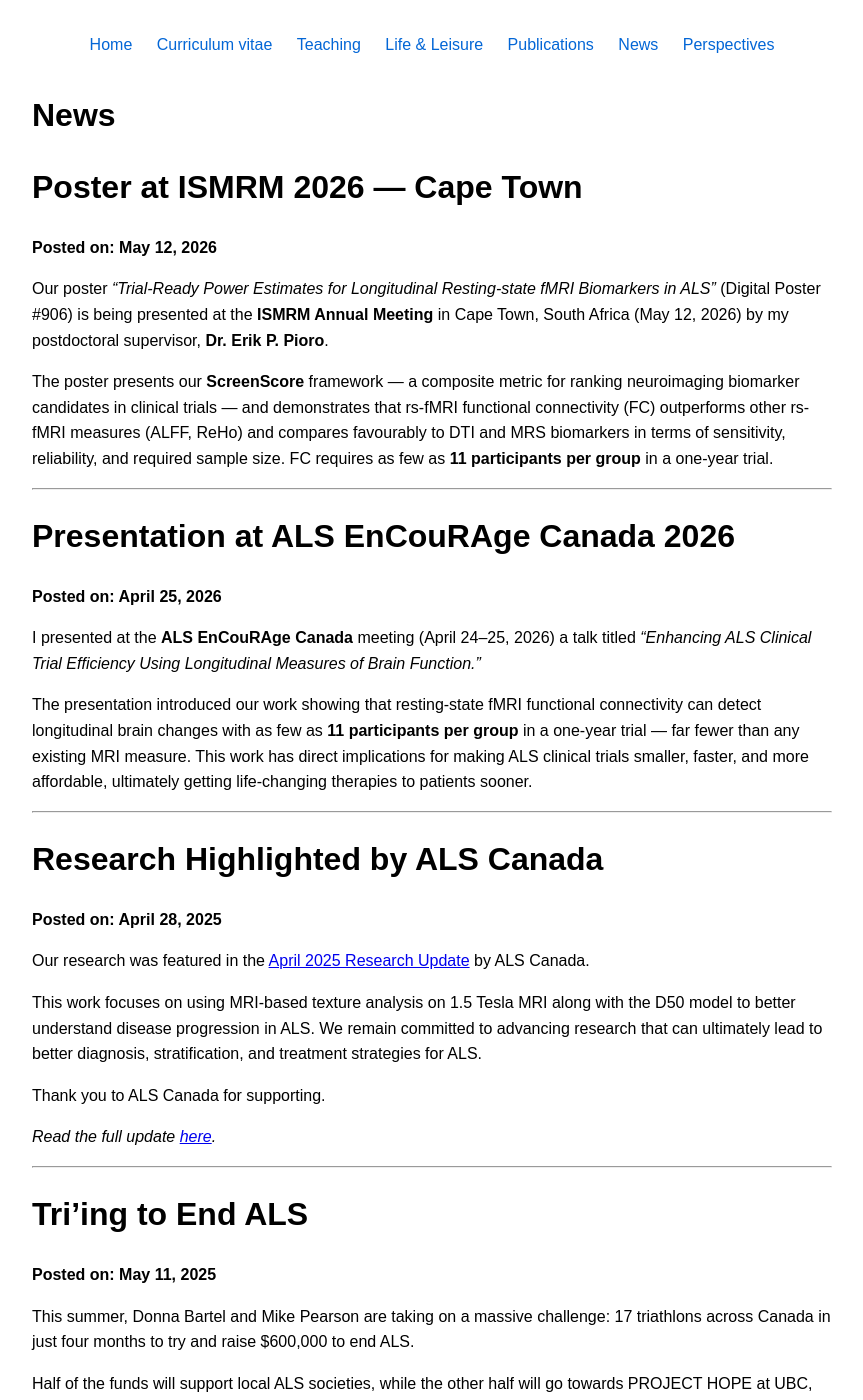
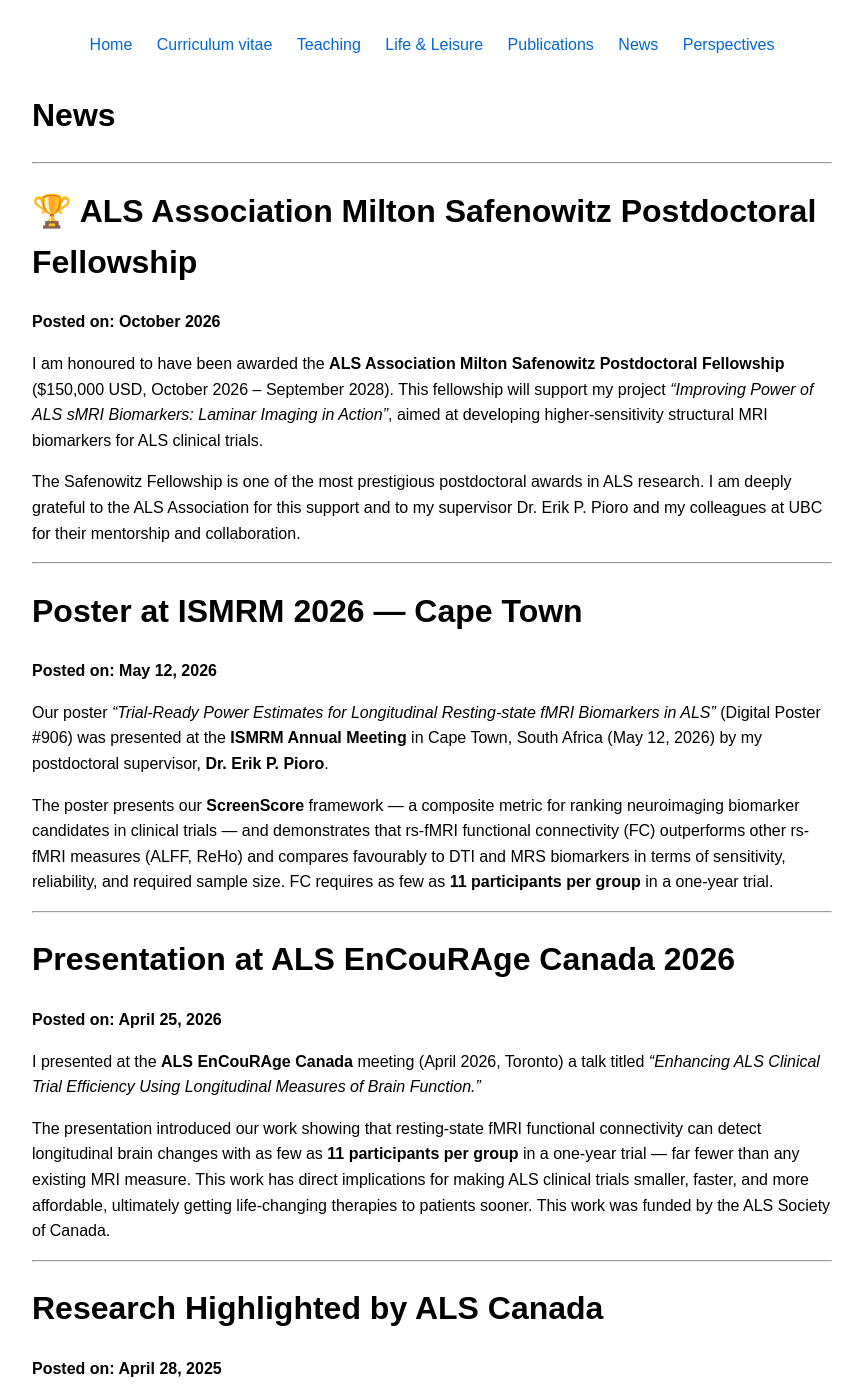
Before and after one commit to Pedram-Parnianpour/pedram-parnianpour.github.io, a Jekyll site: the page built from News.md, in a window 1280 px wide and 1400 px high. Shown: the whole window, without its empty margins (208-1071 px from the left). Built offline with Jekyll 4.4.1, drawn with Linux system fonts in a browser that asks for light colours; some of the changed text lies outside the part shown.

Commit message:
Add Safenowitz Fellowship news post, fix EnCouRAge location to Toronto

```diff
--- a/News.md
+++ b/News.md
@@ -5,11 +5,23 @@ title: News
 
 # News
 
+---
+
+# 🏆 ALS Association Milton Safenowitz Postdoctoral Fellowship
+
+**Posted on: October 2026**
+
+I am honoured to have been awarded the **ALS Association Milton Safenowitz Postdoctoral Fellowship** ($150,000 USD, October 2026 – September 2028). This fellowship will support my project *"Improving Power of ALS sMRI Biomarkers: Laminar Imaging in Action"*, aimed at developing higher-sensitivity structural MRI biomarkers for ALS clinical trials.
+
+The Safenowitz Fellowship is one of the most prestigious postdoctoral awards in ALS research. I am deeply grateful to the ALS Association for this support and to my supervisor Dr. Erik P. Pioro and my colleagues at UBC for their mentorship and collaboration.
+
+---
+
 # Poster at ISMRM 2026 — Cape Town
 
 **Posted on: May 12, 2026**
 
-Our poster *"Trial-Ready Power Estimates for Longitudinal Resting-state fMRI Biomarkers in ALS"* (Digital Poster #906) is being presented at the **ISMRM Annual Meeting** in Cape Town, South Africa (May 12, 2026) by my postdoctoral supervisor, **Dr. Erik P. Pioro**.
+Our poster *"Trial-Ready Power Estimates for Longitudinal Resting-state fMRI Biomarkers in ALS"* (Digital Poster #906) was presented at the **ISMRM Annual Meeting** in Cape Town, South Africa (May 12, 2026) by my postdoctoral supervisor, **Dr. Erik P. Pioro**.
 
 The poster presents our **ScreenScore** framework — a composite metric for ranking neuroimaging biomarker candidates in clinical trials — and demonstrates that rs-fMRI functional connectivity (FC) outperforms other rs-fMRI measures (ALFF, ReHo) and compares favourably to DTI and MRS biomarkers in terms of sensitivity, reliability, and required sample size. FC requires as few as **11 participants per group** in a one-year trial.
 
@@ -19,9 +31,9 @@ The poster presents our **ScreenScore** framework — a composite metric for ran
 
 **Posted on: April 25, 2026**
 
-I presented at the **ALS EnCouRAge Canada** meeting (April 24–25, 2026) a talk titled *"Enhancing ALS Clinical Trial Efficiency Using Longitudinal Measures of Brain Function."*
+I presented at the **ALS EnCouRAge Canada** meeting (April 2026, Toronto) a talk titled *"Enhancing ALS Clinical Trial Efficiency Using Longitudinal Measures of Brain Function."*
 
-The presentation introduced our work showing that resting-state fMRI functional connectivity can detect longitudinal brain changes with as few as **11 participants per group** in a one-year trial — far fewer than any existing MRI measure. This work has direct implications for making ALS clinical trials smaller, faster, and more affordable, ultimately getting life-changing therapies to patients sooner.
+The presentation introduced our work showing that resting-state fMRI functional connectivity can detect longitudinal brain changes with as few as **11 participants per group** in a one-year trial — far fewer than any existing MRI measure. This work has direct implications for making ALS clinical trials smaller, faster, and more affordable, ultimately getting life-changing therapies to patients sooner. This work was funded by the ALS Society of Canada.
 
 ---
 
@@ -32,8 +44,6 @@ The presentation introduced our work showing that resting-state fMRI functional
 Our research was featured in the [April 2025 Research Update](https://als.ca/news/research-update-april-2025/) by ALS Canada.
 
 This work focuses on using MRI-based texture analysis on 1.5 Tesla MRI along with the D50 model to better understand disease progression in ALS. We remain committed to advancing research that can ultimately lead to better diagnosis, stratification, and treatment strategies for ALS.
-
-Thank you to ALS Canada for supporting.
 
 *Read the full update [here](https://als.ca/news/research-update-april-2025/).*
 
```
Also changed, not shown: other parts of News.md (+0 -2 lines).
